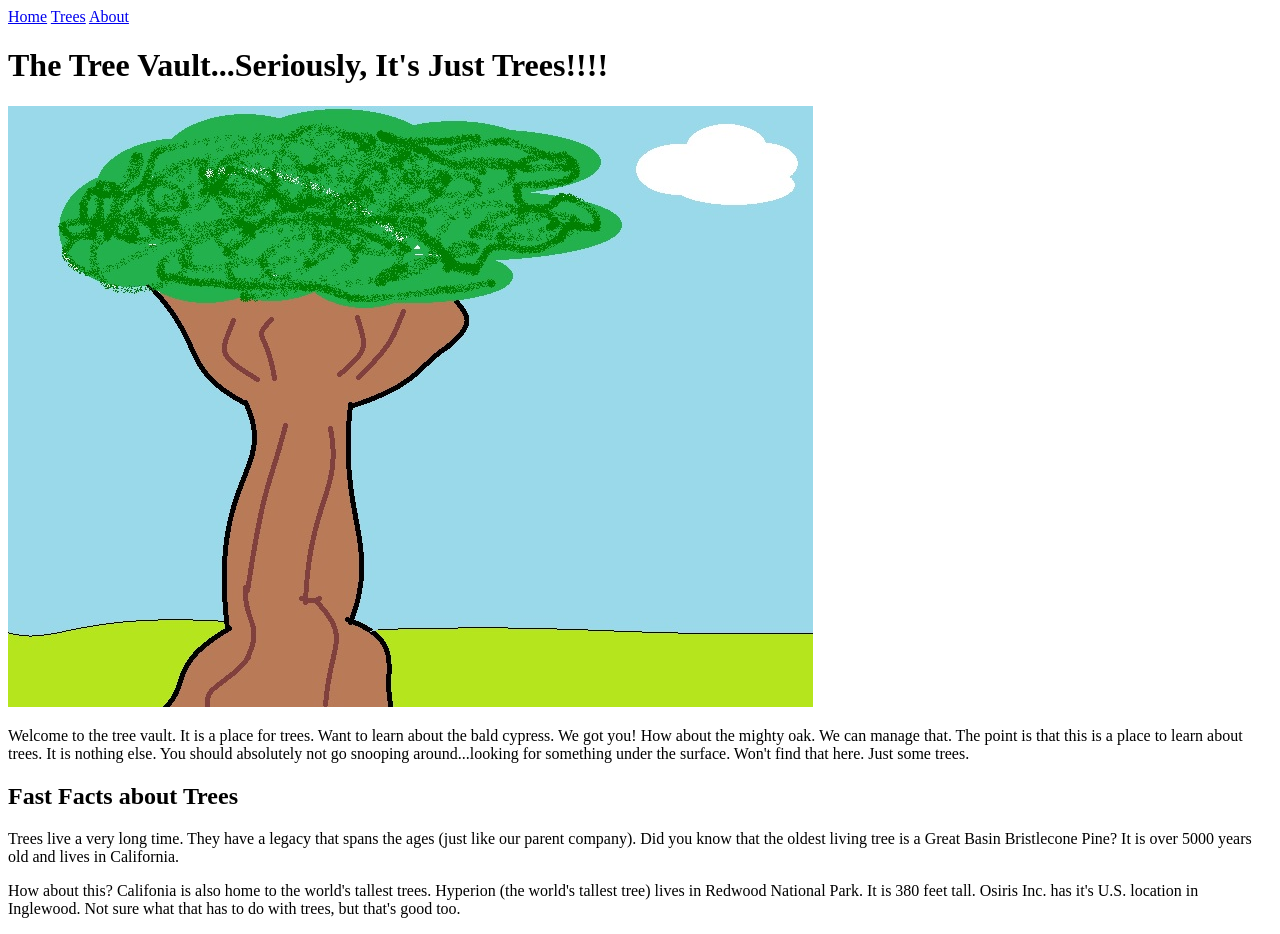
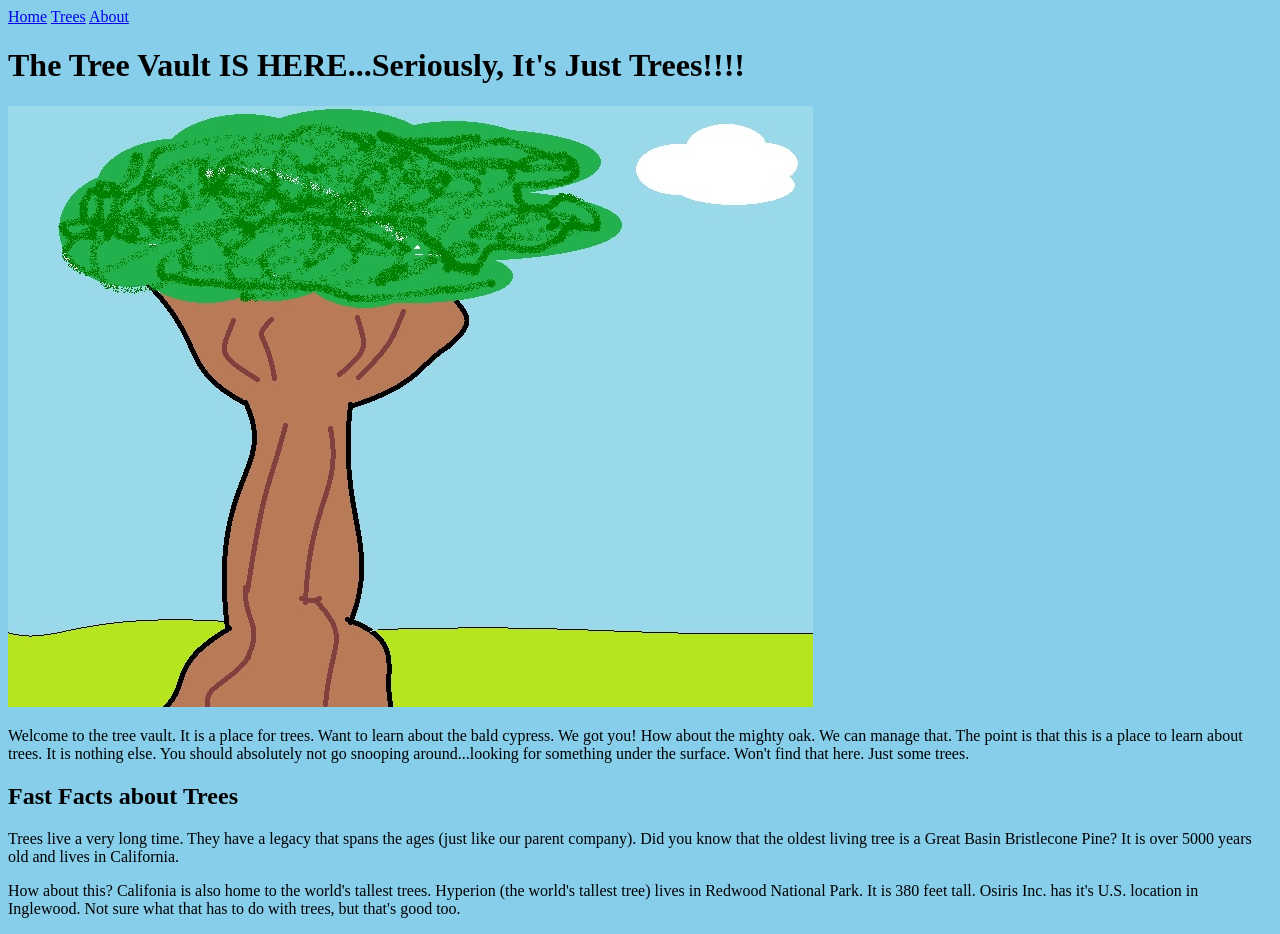
Before and after one commit to Aquarica/WebDevelopmentRepo, a plain HTML site: page index.html in a window 1280 px wide. Drawn offline with Linux system fonts and the light colour scheme.

Commit message:
Introducing a stylesheet

```diff
--- a/index.html
+++ b/index.html
@@ -6,6 +6,7 @@
   <title>The Tree Vault</title>
   <!--favicon-->
   <link rel="shortcut icon" href="treeicon.ico" />
+  <link rel="stylesheet" href="style/main.css">
 </head>
 <!--nav bar-->
 <nav>
@@ -17,7 +18,7 @@
 <!--body of document-->
 <body>
   <!--Page Heading-->
-  <h1>The Tree Vault...Seriously, It's Just Trees!!!!</h1>
+  <h1>The Tree Vault IS HERE...Seriously, It's Just Trees!!!!</h1>
   <!--image-->
   <img src = "hometree.jpg">
   <!--Just some text in a paragraph-->
--- /dev/null
+++ b/style/main.css
@@ -0,0 +1,4 @@
+body {
+    background-color: skyblue;
+
+}
```
